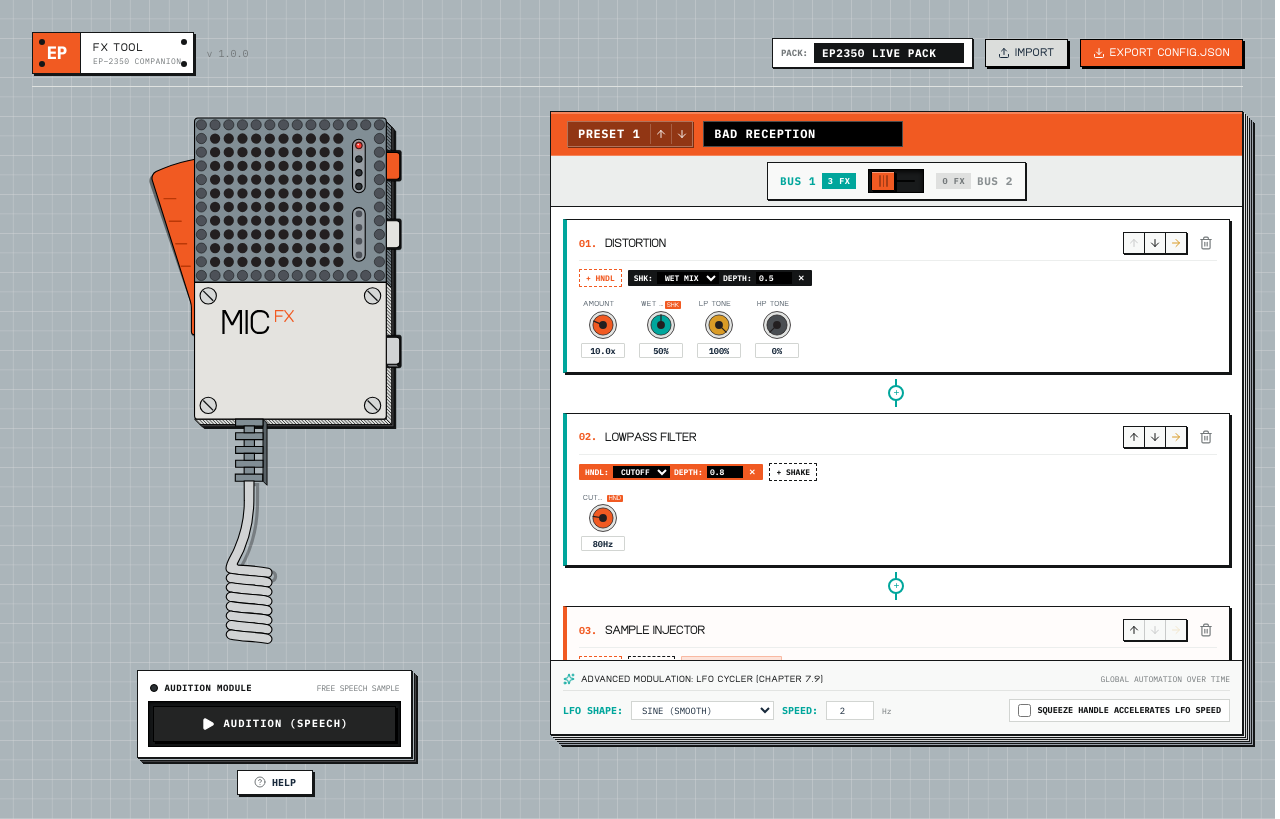
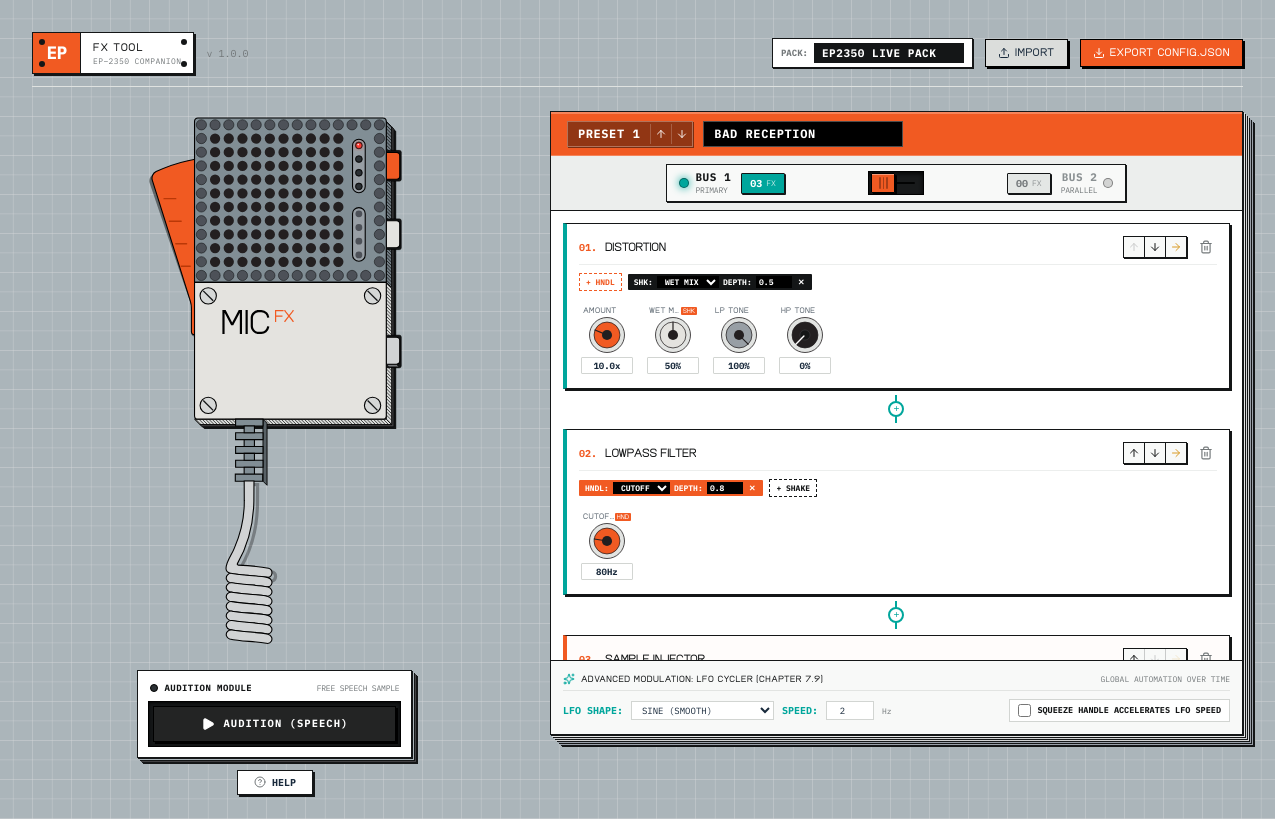
Before and after one commit to MaksimVerzakov/EP2350-FX-Tool, a React (Vite) app: page / in a window 1280 px wide. Built offline with nearby package versions, Linux system fonts and the light colour scheme.

Commit message:
feat: symmetrical bus toggle console, auto-scroll to added effect, 2-line delay knobs, and EP Sidekick 4-knob colors

```diff
--- a/src/components/Knob.tsx
+++ b/src/components/Knob.tsx
@@ -27,7 +27,7 @@ export const Knob: React.FC<KnobProps> = ({
   onChange,
   onReset,
   accentColor = '#f15a22',
-  size = 28,
+  size = 36,
   isModulated = false,
   modulationSource
 }) => {
@@ -138,14 +138,21 @@ export const Knob: React.FC<KnobProps> = ({
   const rInner = rOuter * 0.72;
   const rCenter = rOuter * 0.28;
 
+  // Dark accent detection for high-contrast pointer and dimple
+  const isDarkAccent =
+    accentColor === '#231f20' ||
+    accentColor === '#000000' ||
+    accentColor === '#141617' ||
+    accentColor === '#181a1b';
+
   return (
     <div
-      className="flex flex-col items-center select-none group w-12 px-0.5 py-0.5"
+      className="flex flex-col items-center select-none group w-14 min-w-[56px] px-0.5 py-0.5"
       title={`${label}: ${displayValue || value + unit} (Drag dial or type in box)`}
     >
       {/* Parameter Label + Mod Indicator */}
       <div className="flex items-center justify-between w-full mb-0.5 px-0.5">
-        <span className="text-[7.5px] font-te-bold tracking-wider text-[#5b6670] uppercase truncate leading-none">
+        <span className="text-[8px] font-te-bold tracking-wider text-[#5b6670] uppercase truncate leading-none">
           {label}
         </span>
         {isModulated && (
@@ -197,18 +204,20 @@ export const Knob: React.FC<KnobProps> = ({
             cx={rOuter}
             cy={rOuter}
             r={rCenter}
-            fill="#231f20"
+            fill={isDarkAccent ? '#141617' : '#231f20'}
+            stroke={isDarkAccent ? '#424548' : undefined}
+            strokeWidth={isDarkAccent ? '0.5' : undefined}
           />
 
-          {/* Precision Indicator Pointer Line */}
+          {/* Precision Indicator Pointer Line: White on dark knobs, dark on light knobs */}
           <g transform={`rotate(${angle} ${rOuter} ${rOuter})`}>
             <line
               x1={rOuter}
               y1={rCenter}
               x2={rOuter}
               y2={rOuter - 1.5}
-              stroke="#231f20"
-              strokeWidth="1.2"
+              stroke={isDarkAccent ? '#ffffff' : '#231f20'}
+              strokeWidth={isDarkAccent ? '1.4' : '1.2'}
               strokeLinecap="round"
             />
           </g>
@@ -224,7 +233,7 @@ export const Knob: React.FC<KnobProps> = ({
           onBlur={() => commitValue(inputText)}
           onKeyDown={handleKeyDown}
           onDoubleClick={onReset}
-          className="w-full h-[15px] text-[8.5px] font-mono font-bold text-[#192a3c] text-center bg-white border border-[#d2d5d2] hover:border-[#141617] focus:border-[#f15a22] rounded-[1px] outline-none px-0.5 py-0 leading-none transition-colors"
+          className="w-full h-[17px] text-[9px] font-mono font-bold text-[#192a3c] text-center bg-white border border-[#d2d5d2] hover:border-[#141617] focus:border-[#f15a22] rounded-[1px] outline-none px-0.5 py-0 leading-none transition-colors"
         />
       </div>
     </div>
--- a/src/components/PresetLedger.tsx
+++ b/src/components/PresetLedger.tsx
@@ -20,8 +20,10 @@ interface PresetLedgerProps {
   onSelectPreset?: (index: number) => void;
 }
 
-// Iconic Teenage Engineering 4-Color Encoder Discipline
-const ENCODER_COLORS = ['#f15a22', '#00a69c', '#d99b26', '#4a4e52'];
+// Teenage Engineering EP Sidekick 4-Knob Discipline (Orange, Cream, Slate Gray, Black)
+// From EP-136 hardware overview: GAIN (Orange), HIGH (Cream), MID (Slate Gray), LOW (Black)
+// For effects with 5 knobs (like REVERB), knob 5 repeats color 1 (#f15a22).
+const EP_SIDEKICK_KNOB_COLORS = ['#f15a22', '#e4e3df', '#989fa5', '#231f20'];
 
 export const PresetLedger: React.FC<PresetLedgerProps> = ({
   preset,
@@ -32,9 +34,26 @@ export const PresetLedger: React.FC<PresetLedgerProps> = ({
   // Dual-Bus Active Tab: Bus 1 (Primary) or Bus 2 (Parallel)
   const [activeBus, setActiveBus] = useState<1 | 2>(1);
 
+  // Auto-scroll target when an effect is newly added or moved
+  const [lastAddedEffectId, setLastAddedEffectId] = useState<string | null>(null);
+
   // Popover state for effect addition
   const [addMenuTarget, setAddMenuTarget] = useState<null | { insertIndex?: number }>(null);
   const popoverRef = useRef<HTMLDivElement>(null);
+
+  // Auto-scroll to newly added or transferred effect
+  useEffect(() => {
+    if (lastAddedEffectId) {
+      const timer = setTimeout(() => {
+        const el = document.getElementById(`effect-card-${lastAddedEffectId}`);
+        if (el) {
+          el.scrollIntoView({ behavior: 'smooth', block: 'nearest' });
+        }
+        setLastAddedEffectId(null);
+      }, 60);
+      return () => clearTimeout(timer);
+    }
+  }, [preset.list, lastAddedEffectId]);
 
   // Close popover when clicking outside
   useEffect(() => {
@@ -115,6 +134,7 @@ export const PresetLedger: React.FC<PresetLedgerProps> = ({
       }
     }
 
+    setLastAddedEffectId(newEffect.id);
     onUpdatePreset(updatedPreset);
     setAddMenuTarget(null);
   };
@@ -210,6 +230,7 @@ export const PresetLedger: React.FC<PresetLedgerProps> = ({
     }
 
     handleUpdateEffect(globalIdx, updated);
+    setLastAddedEffectId(fx.id);
     setActiveBus(destinationBus); // Auto-switch tab to see immediate impact
   };
 
@@ -264,6 +285,7 @@ export const PresetLedger: React.FC<PresetLedgerProps> = ({
 
     return (
       <div
+        id={`effect-card-${effect.id}`}
         key={effect.id}
         className={`w-full border p-3 flex flex-col gap-2 transition-all duration-75 relative rounded-[0px] shadow-[2px_2px_0px_#141617] ${
           isBus2
@@ -464,8 +486,9 @@ export const PresetLedger: React.FC<PresetLedgerProps> = ({
           )}
         </div>
 
-        {/* Compact Knobs Strip: 28px dials with always-visible numeric input */}
-        <div className="flex flex-wrap items-center gap-2.5 pt-1">
+        {/* Knobs Strip: 2 lines for DELAY (8 knobs), inline for <= 5 knobs */}
+        {meta.params.length > 5 ? (
+          <div className="grid grid-cols-4 gap-x-2 gap-y-2.5 pt-1.5 w-full justify-items-center">
             {meta.params.map((param, pIdx) => {
               const currentVal =
                 typeof effect[param.name] === 'number'
@@ -483,9 +506,10 @@ export const PresetLedger: React.FC<PresetLedgerProps> = ({
                   ? 'SHK'
                   : undefined;
 
+              // 4 EP Sidekick colors, repeating for row 2 (or 5th knob)
               const encoderColor = isSample
                 ? '#f15a22'
-              : ENCODER_COLORS[pIdx % ENCODER_COLORS.length];
+                : EP_SIDEKICK_KNOB_COLORS[pIdx % 4];
 
               return (
                 <Knob
@@ -502,12 +526,60 @@ export const PresetLedger: React.FC<PresetLedgerProps> = ({
                   onChange={(v) => handleUpdateEffect(globalIdx, { ...effect, [param.name]: v })}
                   onReset={() => handleUpdateEffect(globalIdx, { ...effect, [param.name]: param.defaultVal })}
                   accentColor={encoderColor}
+                  size={36}
                   isModulated={isParamModulated}
                   modulationSource={modSrc}
                 />
               );
             })}
           </div>
+        ) : (
+          <div className="flex flex-wrap items-center justify-start gap-2.5 pt-1.5">
+            {meta.params.map((param, pIdx) => {
+              const currentVal =
+                typeof effect[param.name] === 'number'
+                  ? effect[param.name]
+                  : param.defaultVal;
+
+              const isParamModulated =
+                (isHandleTarget && preset.handle?.param === param.name) ||
+                (isShakeTarget && preset.shake?.param === param.name);
+
+              const modSrc =
+                isHandleTarget && preset.handle?.param === param.name
+                  ? 'HNDL'
+                  : isShakeTarget && preset.shake?.param === param.name
+                  ? 'SHK'
+                  : undefined;
+
+              // 4 EP Sidekick colors, knob 5 repeats color 1 (#f15a22)
+              const encoderColor = isSample
+                ? '#f15a22'
+                : EP_SIDEKICK_KNOB_COLORS[pIdx % 4];
+
+              return (
+                <Knob
+                  key={param.name}
+                  label={param.label}
+                  value={currentVal}
+                  min={param.min}
+                  max={param.max}
+                  step={param.step}
+                  unit={param.unit}
+                  displayValue={
+                    param.displayScale ? param.displayScale(currentVal) : undefined
+                  }
+                  onChange={(v) => handleUpdateEffect(globalIdx, { ...effect, [param.name]: v })}
+                  onReset={() => handleUpdateEffect(globalIdx, { ...effect, [param.name]: param.defaultVal })}
+                  accentColor={encoderColor}
+                  size={36}
+                  isModulated={isParamModulated}
+                  modulationSource={modSrc}
+                />
+              );
+            })}
+          </div>
+        )}
       </div>
     );
   };
@@ -560,33 +632,59 @@ export const PresetLedger: React.FC<PresetLedgerProps> = ({
       </div>
 
       {/* 2. DUAL PARALLEL BUS PHYSICAL SWITCH BAR */}
-      <div className="bg-[#eceeed] border-b border-[#141617] flex items-center justify-center px-4 py-1.5 shrink-0">
-        {/* PHYSICAL TE MECHANICAL SLIDER SWITCH */}
-        <div className="flex items-center gap-3 bg-[#f8f9f8] px-3 py-1.5 rounded-[0px] border border-[#141617] shadow-[1px_1px_0px_#141617]">
-          {/* Left Label: BUS 1 */}
+      <div className="bg-[#eceeed] border-b border-[#141617] flex items-center justify-center px-4 py-2 shrink-0 select-none">
+        {/* PHYSICAL TE MECHANICAL DUAL BUS CONSOLE */}
+        <div className="flex items-center justify-between bg-[#f8f9f8] px-3 py-1.5 rounded-[0px] border border-[#141617] shadow-[1px_1px_0px_#141617] w-full max-w-[460px]">
+          {/* Left Station: BUS 1 */}
           <button
+            type="button"
             onClick={() => setActiveBus(1)}
-            className={`flex items-center gap-1.5 font-mono text-[11px] font-bold tracking-wider uppercase transition-colors cursor-pointer ${
-              activeBus === 1 ? 'text-[#141617]' : 'text-[#8a9092] hover:text-[#141617]'
+            className="flex items-center gap-2.5 flex-1 justify-start group cursor-pointer focus:outline-none"
+            title="Switch to Bus 1 (Primary signal path)"
+          >
+            <div className="flex items-center gap-1.5">
+              {/* Status LED Indicator */}
+              <span
+                className={`w-2.5 h-2.5 rounded-full border border-black/40 transition-all ${
+                  activeBus === 1
+                    ? 'bg-[#00a69c] shadow-[0_0_8px_#00a69c]'
+                    : 'bg-black/15'
+                }`}
+              />
+              <div className="flex flex-col items-start leading-tight">
+                <span
+                  className={`font-mono text-[11px] font-bold tracking-wider uppercase transition-colors ${
+                    activeBus === 1 ? 'text-[#141617]' : 'text-[#8a9092] group-hover:text-[#141617]'
                   }`}
                 >
-            <span className={activeBus === 1 ? 'text-[#00a69c]' : ''}>BUS 1</span>
-            <span
-              className={`text-[8.5px] px-1.5 py-0.5 rounded-[0px] font-mono transition-colors ${
+                  BUS 1
+                </span>
+                <span className="font-mono text-[8px] text-[#73787a] tracking-tight uppercase">
+                  PRIMARY
+                </span>
+              </div>
+            </div>
+
+            {/* Symmetrical TE LCD-Style Tally Counter */}
+            <div
+              className={`flex items-center gap-1 px-2 py-0.5 font-mono text-[10px] font-bold rounded-[1px] border border-[#141617] shadow-[1px_1px_0px_#141617] transition-all ${
                 activeBus === 1
-                  ? 'bg-[#00a69c] text-white font-bold'
-                  : 'bg-black/10 text-[#73787a]'
+                  ? 'bg-[#00a69c] text-white'
+                  : 'bg-[#e4e7e5] text-[#73787a]'
               }`}
             >
-              {bus1Items.length} FX
-            </span>
+              <span>{String(bus1Items.length).padStart(2, '0')}</span>
+              <span className="text-[8px] opacity-75 font-normal">FX</span>
+            </div>
           </button>
 
-          {/* Physical Orange Slider Switch */}
+          {/* Center Physical Slider Toggle Switch */}
+          <div className="px-3 shrink-0 flex items-center justify-center">
             <button
+              type="button"
               onClick={() => setActiveBus(activeBus === 1 ? 2 : 1)}
               className="relative w-14 h-6 bg-[#181a1b] rounded-[0px] border border-[#000000] shadow-[inset_0_2px_4px_rgba(0,0,0,0.8)] p-0.5 cursor-pointer flex items-center focus:outline-none"
-            title={`Switch to Bus ${activeBus === 1 ? 2 : 1}`}
+              title={`Toggle to Bus ${activeBus === 1 ? 2 : 1}`}
               aria-label={`Toggle between Bus 1 and Bus 2, currently Bus ${activeBus}`}
             >
               {/* Recessed slider channel */}
@@ -604,24 +702,49 @@ export const PresetLedger: React.FC<PresetLedgerProps> = ({
                 <span className="w-[1.5px] h-3 bg-black/30 rounded-full" />
               </div>
             </button>
+          </div>
 
-          {/* Right Label: BUS 2 */}
+          {/* Right Station: BUS 2 */}
           <button
+            type="button"
             onClick={() => setActiveBus(2)}
-            className={`flex items-center gap-1.5 font-mono text-[11px] font-bold tracking-wider uppercase transition-colors cursor-pointer ${
-              activeBus === 2 ? 'text-[#141617]' : 'text-[#8a9092] hover:text-[#141617]'
+            className="flex items-center gap-2.5 flex-1 justify-end group cursor-pointer focus:outline-none"
+            title="Switch to Bus 2 (Parallel signal path)"
+          >
+            {/* Symmetrical TE LCD-Style Tally Counter */}
+            <div
+              className={`flex items-center gap-1 px-2 py-0.5 font-mono text-[10px] font-bold rounded-[1px] border border-[#141617] shadow-[1px_1px_0px_#141617] transition-all ${
+                activeBus === 2
+                  ? 'bg-[#d99b26] text-white'
+                  : 'bg-[#e4e7e5] text-[#73787a]'
               }`}
             >
+              <span>{String(bus2Items.length).padStart(2, '0')}</span>
+              <span className="text-[8px] opacity-75 font-normal">FX</span>
+            </div>
+
+            <div className="flex items-center gap-1.5">
+              <div className="flex flex-col items-end leading-tight">
                 <span
-              className={`text-[8.5px] px-1.5 py-0.5 rounded-[0px] font-mono transition-colors ${
-                activeBus === 2
-                  ? 'bg-[#d99b26] text-white font-bold'
-                  : 'bg-black/10 text-[#73787a]'
+                  className={`font-mono text-[11px] font-bold tracking-wider uppercase transition-colors ${
+                    activeBus === 2 ? 'text-[#141617]' : 'text-[#8a9092] group-hover:text-[#141617]'
                   }`}
                 >
-              {bus2Items.length} FX
+                  BUS 2
                 </span>
-            <span className={activeBus === 2 ? 'text-[#d99b26]' : ''}>BUS 2</span>
+                <span className="font-mono text-[8px] text-[#73787a] tracking-tight uppercase">
+                  PARALLEL
+                </span>
+              </div>
+              {/* Status LED Indicator */}
+              <span
+                className={`w-2.5 h-2.5 rounded-full border border-black/40 transition-all ${
+                  activeBus === 2
+                    ? 'bg-[#d99b26] shadow-[0_0_8px_#d99b26]'
+                    : 'bg-black/15'
+                }`}
+              />
+            </div>
           </button>
         </div>
       </div>
```
Also changed, not shown: test/run-test.mjs (+16 -0 lines). Lines whose indentation alone changed are shown as unchanged.
